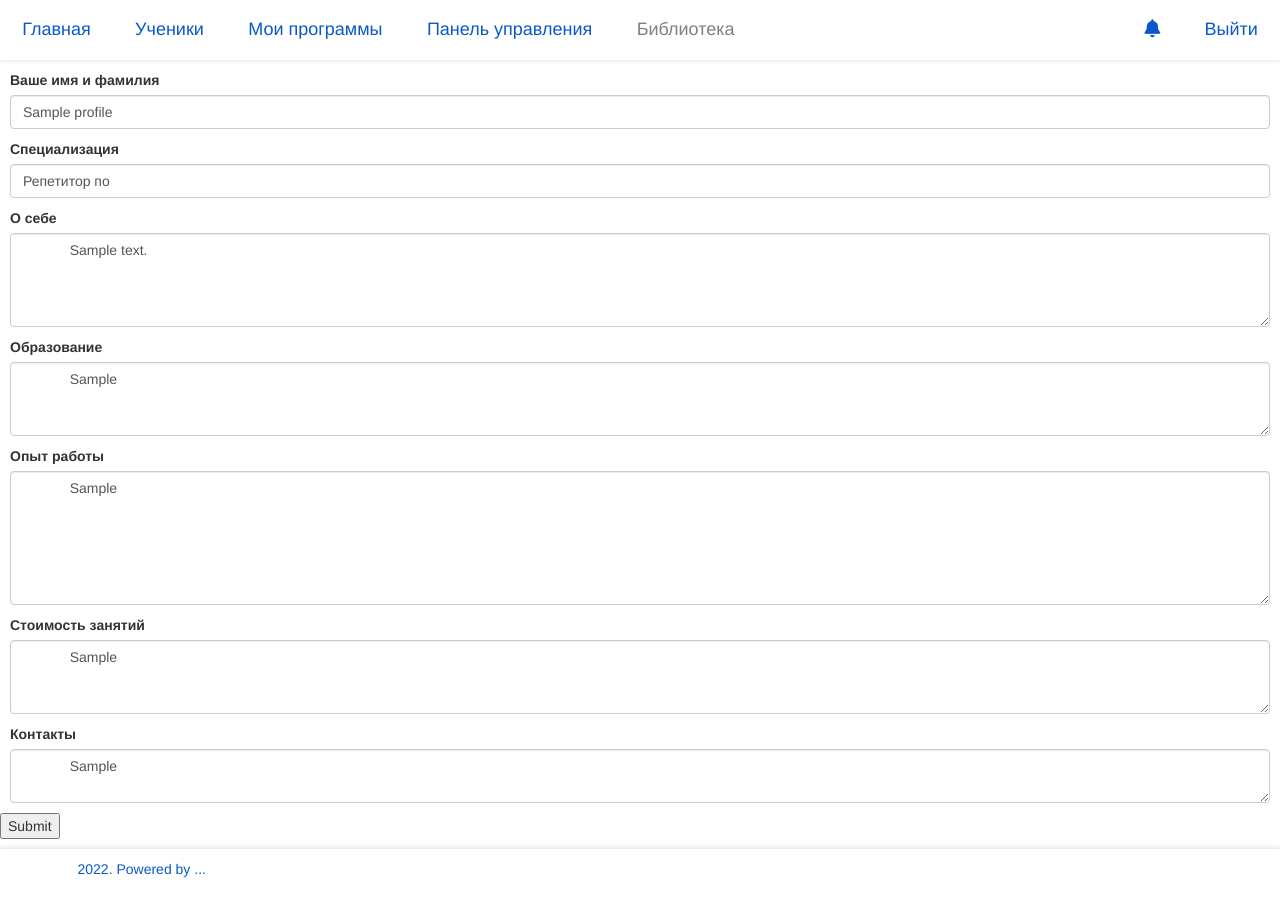
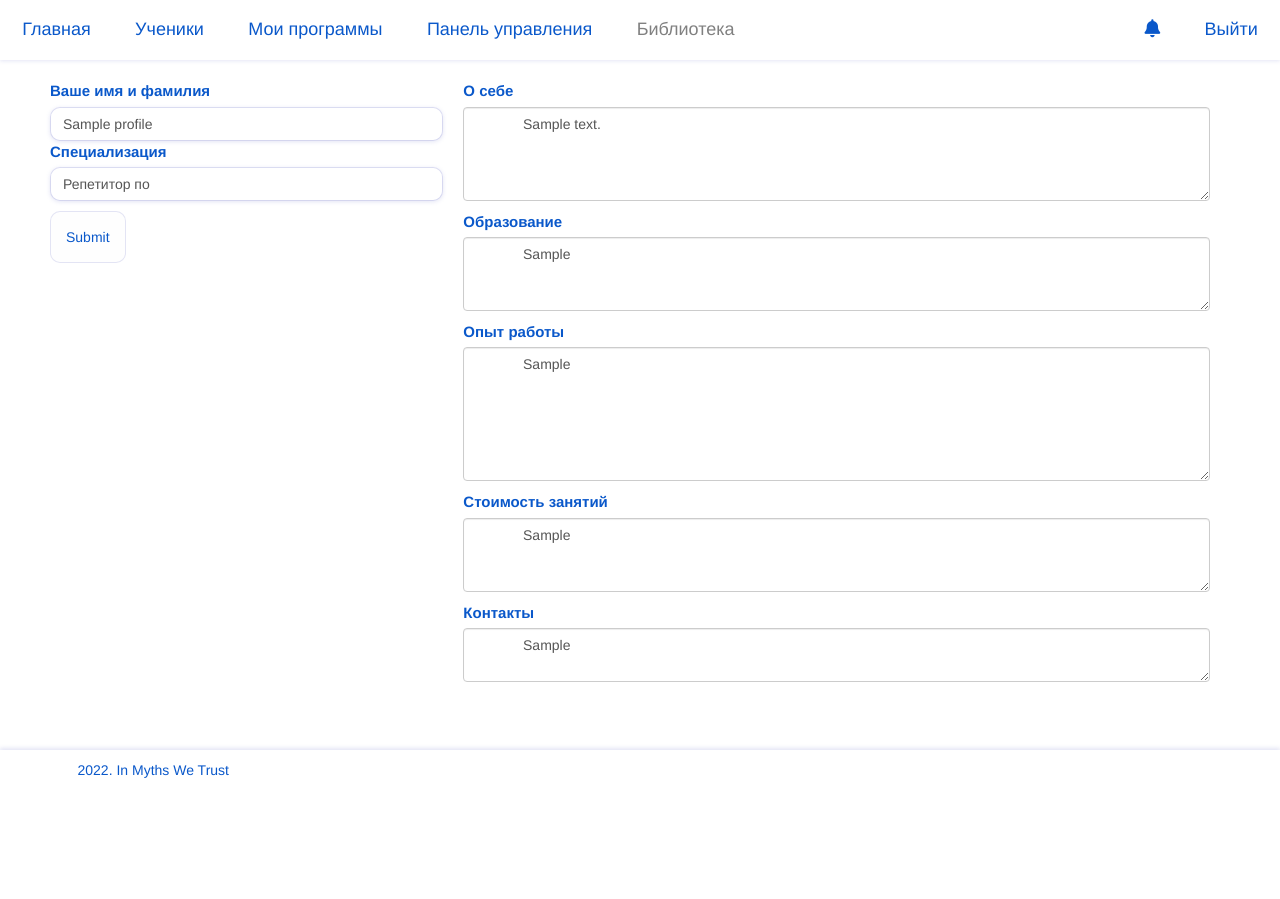
Before and after one commit to sofyayulpatova/students, a Flask app: page /edit_profile/ in a window 1280 px wide. After the commit the page ends 778 px from the top, so only its background shows below. Run offline with Flask 2, Linux system fonts and the light colour scheme; a user stored in the database is signed in; tables that the repository leaves empty hold one stand-in row (values such as "Sample post"); some libraries are stand-ins or nearby versions.

Commit message:
New design for editing profile

```diff
--- a/app/static/style.css
+++ b/app/static/style.css
@@ -502,6 +502,12 @@
 .form .editor {
   margin: 0 2rem;
 }
+.form .editor div {
+  margin-bottom: 1rem;
+}
+.form .editor div textarea {
+  overflow: hidden;
+}
 .form .editor .note-editor .note-editable {
   height: 65vh;
 }
--- a/app/static/style.scss
+++ b/app/static/style.scss
@@ -359,14 +359,14 @@
         }
       }
 
-      #items{
+      #items {
         margin-bottom: 1rem;
 
-        .record{
+        .record {
           margin-bottom: 0.5rem;
         }
 
-        #add{
+        #add {
           background: unset;
         }
       }
@@ -631,6 +631,15 @@
   .editor {
     margin: 0 2rem;
 
+    div {
+
+      margin-bottom: 1rem;
+
+      textarea {
+        overflow: hidden;
+      }
+    }
+
     .note-editor {
 
       .note-editable {
--- a/app/templates/base.html
+++ b/app/templates/base.html
@@ -99,7 +99,7 @@
     <div class="container">
         <div class="row">
             <div class="col-6">
-                <p>2022. Powered by ...</p>
+                <p>2022. In Myths We Trust</p>
             </div>
         </div>
     </div>
--- a/app/templates/edit_homework.html
+++ b/app/templates/edit_homework.html
@@ -16,8 +16,8 @@
     <div class="head">
         <div class="sticky">
 
-            <div class="mb-3 m-3">
-                <label for="HomeworkName" class="form-label">{{ _('Название домашней работы') }}}</label>
+            <div>
+                <label for="HomeworkName" class="form-label">{{ _('Название домашней работы') }}</label>
                 <input type="text" class="form-control" id="HomeworkName" name="HomeworkName" value="{{ homework.title }}">
             </div>
 
--- a/app/templates/edit_profile.html
+++ b/app/templates/edit_profile.html
@@ -12,58 +12,69 @@
 
 {% block content %}
 
-<form method="post">
+<form method="post" class="form form-profile">
 
-    <div class="mb-3 m-3">
+    <div class="head">
+        <div class="sticky">
+            <div>
                 <label for="Name_Surname" class="form-label">{{ _('Ваше имя и фамилия') }}</label>
                 <input type="text" class="form-control" id="Name_Surname" name="Name_Surname" value="{{profile.name}}">
             </div>
 
-    <div class="mb-3 m-3">
+            <div>
                 <label for="tutor" class="form-label">{{ _('Специализация') }}</label>
-        <input type="text" class="form-control" id="tutor" name="tutor" value="Репетитор по {{profile.specialization}}">
+                <input type="text" class="form-control" id="tutor" name="tutor"
+                       value="Репетитор по {{profile.specialization}}">
             </div>
 
-    <div class="editor mb-3 m-3">
+            <input type="submit">
+        </div>
+    </div>
+
+    <div class="editor">
+        <div>
             <label for="about">{{ _('О себе') }}</label>
             <textarea id="about" name="about" class="form-control" rows="4">
             {{profile.about}}
         </textarea>
         </div>
-
-
-    <div class="editor mb-3 m-3">
+        <div>
             <label for="education">{{ _('Образование') }}</label>
             <textarea id="education" name="education" class="form-control" rows="3">
             {{profile.education}}
         </textarea>
         </div>
-
-    <div class="editor mb-3 m-3">
+        <div>
             <label for="work">{{ _('Опыт работы') }}</label>
             <textarea id="work" name="work" class="form-control" rows="6">
             {{profile.work}}
         </textarea>
         </div>
-
-    <div class="editor mb-3 m-3">
+        <div>
             <label for="price">{{ _('Стоимость занятий') }}</label>
             <textarea id="price" name="price" class="form-control" rows="3">
             {{profile.price}}
         </textarea>
         </div>
-
-
-    <div class="editor mb-3 m-3">
+        <div>
             <label for="contacts">{{ _('Контакты') }}</label>
             <textarea id="contacts" name="contacts" class="form-control">
             {{profile.contacts}}
         </textarea>
         </div>
+    </div>
 
-    <input type="submit">
 
 </form>
 
+<script>
+    $(document).ready(function () {
+        $("textarea").keyup(function () {
+            if (this.scrollTop > 0) {
+                this.style.height = this.scrollHeight + "px";
+            }
+        });
+    });
+</script>
 
 {% endblock %}
--- a/app/templates/homework.html
+++ b/app/templates/homework.html
@@ -1,6 +1,6 @@
 {% extends 'base.html' %}
 
-{% block title %} {{ homework.title  }} {% endblock %}
+{% block title %} {{ homework.title + " | " + _('Домашняя работа')  }} {% endblock %}
 
 {% block content %}
 
--- a/app/templates/program.html
+++ b/app/templates/program.html
@@ -42,6 +42,7 @@
             <div class="card-body">
                 <div class="head">
                     <h4 class="card-title left_title">{{program.program}}</h4>
+                    <i class="fa-solid fa-trash-can"></i>
                 </div>
                 <p class="card-text left_text">{{program.text}}</p>
             </div>
--- a/app/templates/programs.html
+++ b/app/templates/programs.html
@@ -52,7 +52,7 @@
                         <br>
                     </p>
                     <p>
-                        <input type="submit" value="Создать">
+                        <input type="submit" value="{{ _('Создать') }}">
                     </p>
                 </form>
 
```
Also changed, not shown: app/templates/students.html (+8 -8 lines), 1 other file. Lines whose indentation alone changed are shown as unchanged.
